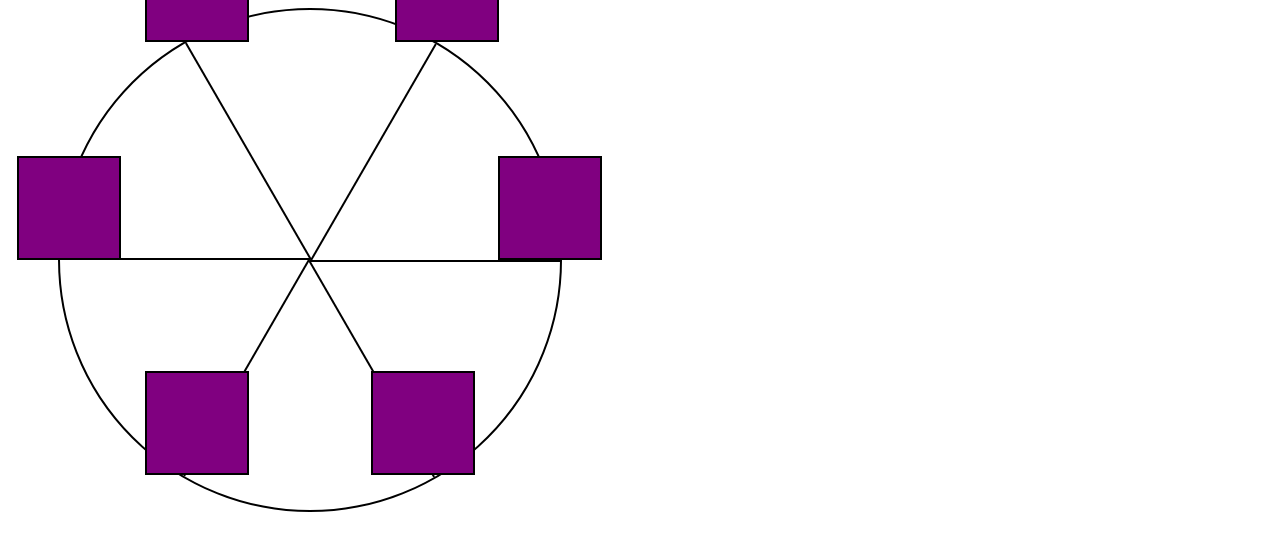
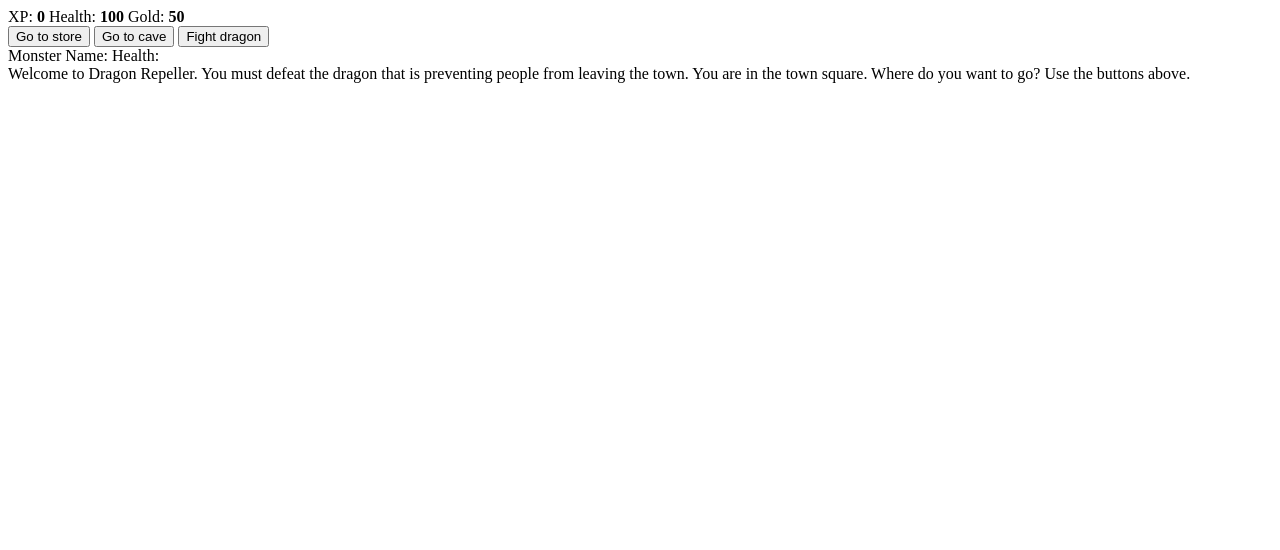
Before and after one commit to Austin-Brock/Ferris-wheel, a plain HTML site: page index.html in a window 1280 px wide. Drawn offline with Linux system fonts and the light colour scheme.

Commit message:
updated html file to have monster stats and text

```diff
--- a/index.html
+++ b/index.html
@@ -1,25 +1,29 @@
 <!DOCTYPE html>
 <html lang="en">
   <head>
-    <meta charset="UTF-8">
-    <title>Ferris Wheel</title>
+    <meta charset="utf-8">
     <link rel="stylesheet" href="./styles.css">
+    <title>RPG - Dragon Repeller</title>
   </head>
   <body>
-    <div class="wheel">
-      <span class="line"></span>
-      <span class="line"></span>
-      <span class="line"></span>
-      <span class="line"></span>
-      <span class="line"></span>
-      <span class="line"></span>
-
-      <div class="cabin"></div>
-      <div class="cabin"></div>
-      <div class="cabin"></div>
-      <div class="cabin"></div>
-      <div class="cabin"></div>
-      <div class="cabin"></div>
+    <div id="game">
+      <div id="stats">
+        <span class="stat">XP: <strong><span id="xpText">0</span></strong></span>
+        <span class="stat">Health: <strong><span id="healthText">100</span></strong></span>
+        <span class="stat">Gold: <strong><span id="goldText">50</span></strong></span>
+      </div>
+      <div id="controls">
+        <button id="button1">Go to store</button>
+        <button id="button2">Go to cave</button>
+        <button id="button3">Fight dragon</button>
+      </div>
+      <div id="monsterStats">
+        <span class="stat">Monster Name: <strong><span id="monsterName"></span></strong></span>
+        <span class="stat">Health: <strong><span id="monsterHealth"></span></strong></span>
+      </div>
+      <div id="text">
+        Welcome to Dragon Repeller. You must defeat the dragon that is preventing people from leaving the town. You are in the town square. Where do you want to go? Use the buttons above.
+      </div>
     </div>
   </body>
 </html>
```
